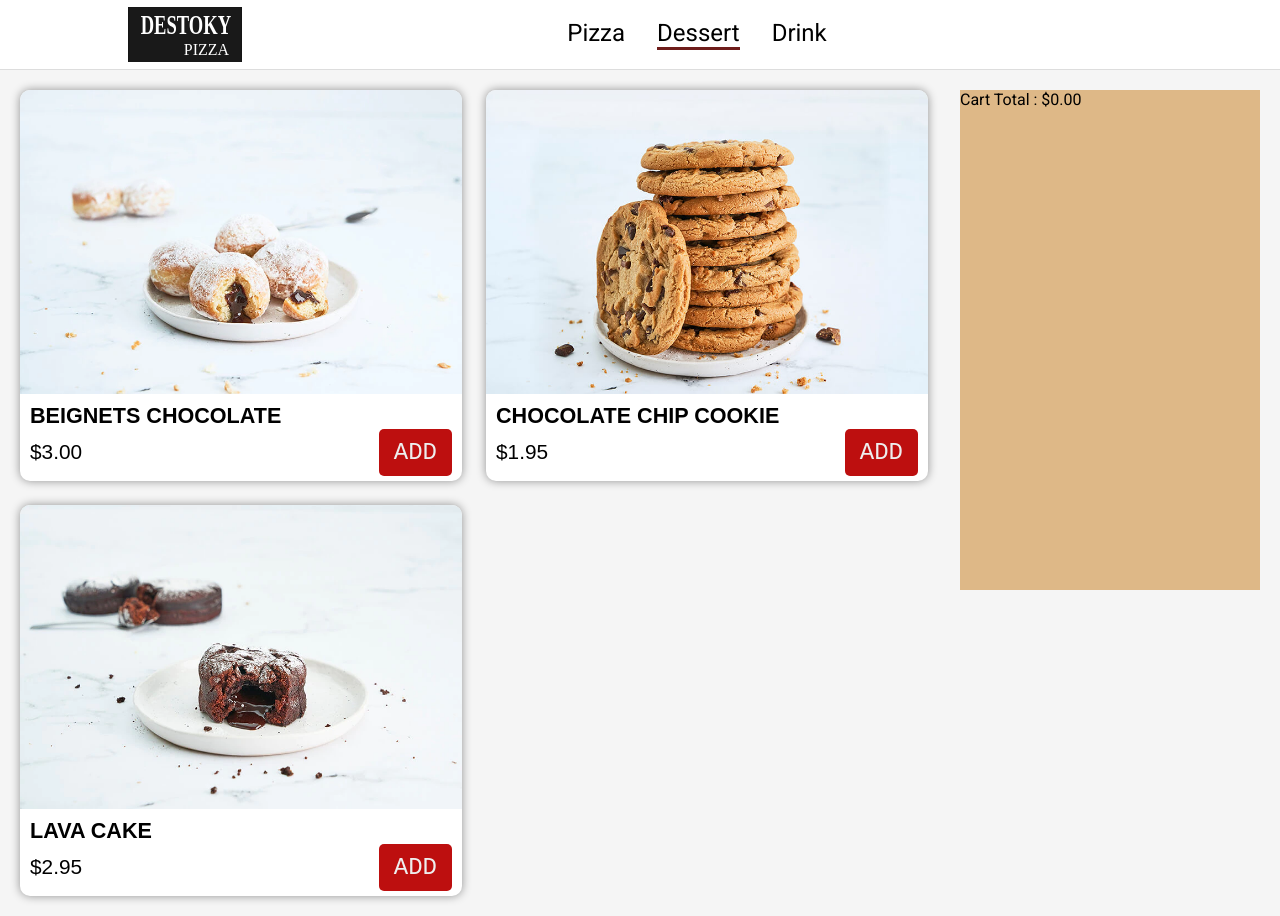
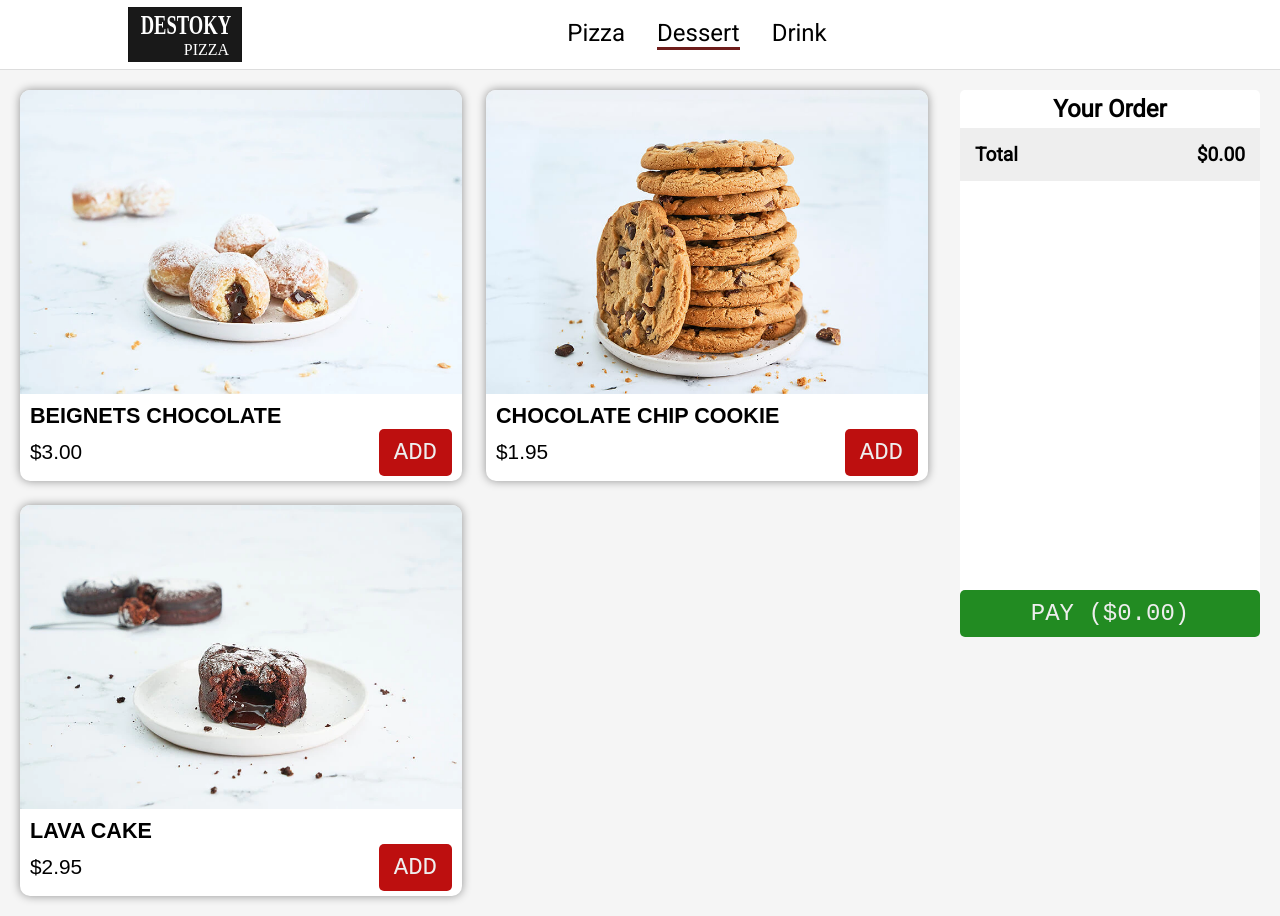
Before and after one commit to AlexandreDestoky/pizza-ordering, a React (Create React App) app: page /dessert in a window 1280 px wide. Built offline with nearby package versions, Linux system fonts and the light colour scheme.

Commit message:
Cart + Style of Cart

```diff
--- a/src/components/Cart/Cart.js
+++ b/src/components/Cart/Cart.js
@@ -1,9 +1,10 @@
 import React from "react";
 import { useSelector } from "react-redux";
 import { useDispatch } from "react-redux";
-import { Wrapper } from "./Cart.style";
+import { Total, Wrapper, CartDetail } from "./Cart.style";
 import { convToDollar } from "../../shared/helper";
 import CartProduct from "../CartProduct/CartProduct";
+import { Button } from "../../shared/Button.style";
 
 export default function Cart() {
   const dispatch = useDispatch();
@@ -13,10 +14,19 @@ export default function Cart() {
   console.log(redux);
   return (
     <Wrapper>
-      <p>Cart Total : {convToDollar(total)}</p>
-      {products.map(el => (
-        <CartProduct key={el.id} {...el} />
-      ))}
+      <CartDetail>
+        <h2>Your Order</h2>
+        <Total>
+          <span>Total</span>
+          <span>{convToDollar(total)}</span>
+        </Total>
+        {products.map(el => (
+          <CartProduct key={el.id} {...el} />
+        ))}
+      </CartDetail>
+      <Button bg="forestgreen" hover="green" full>
+        PAY ({convToDollar(total)})
+      </Button>
     </Wrapper>
   );
 }
--- a/src/components/Cart/Cart.style.js
+++ b/src/components/Cart/Cart.style.js
@@ -1,8 +1,28 @@
 import styled from "styled-components";
 
 export const Wrapper = styled.div`
-  background-color: burlywood;
-  height:500px;
+  background-color: white;
+  border-radius: 5px;
   position: sticky;
-  top:90px;
+  top: 90px;
+  height: fit-content;
+  h2 {
+    text-align: center;
+    font-weight: bold;
+    padding: 5px 0;
+  }
 `;
+
+export const Total = styled.div`
+  display: flex;
+  justify-content: space-between;
+  font-size: 1.2rem;
+  font-weight: bold;
+  background: #eee;
+  padding: 15px;
+`;
+
+export const CartDetail = styled.div`
+  height: 500px;
+  overflow: auto;
+`;
--- a/src/components/CartProduct/CartProduct.js
+++ b/src/components/CartProduct/CartProduct.js
@@ -1,17 +1,25 @@
 import React from "react";
-import { Button } from "../../shared/Button.style";
+import { useDispatch } from "react-redux";
+import { SmallButton } from "../../shared/Button.style";
 import { convToDollar } from "../../shared/helper";
+import { Wrapper } from "./CartProduct.style";
+import { addToCart,removeOfCart } from "../../features/cart/cartSlice";
 
 export default function CartProduct(props) {
+  const dispatch= useDispatch();
+
+
   return (
-    <div>
+    <Wrapper>
       <p>
-        {props.name} | {convToDollar(props.totalPrice)}
+        <span>{props.name}</span>
+        <span>{convToDollar(props.totalPrice)}</span>
       </p>
-      <Button size="sm">+</Button>
-      {props.quantity}
-      <Button size="sm">-</Button>
-      <Button size="sm">Delete</Button>
-    </div>
+      <div>
+        <SmallButton onClick={()=> dispatch(removeOfCart(props))}>-</SmallButton>
+        <span>{props.quantity}</span>
+        <SmallButton onClick={()=> dispatch(addToCart(props))}>+</SmallButton>
+      </div>
+    </Wrapper>
   );
 }
--- /dev/null
+++ b/src/components/CartProduct/CartProduct.style.js
@@ -0,0 +1,17 @@
+import styled from "styled-components";
+
+export const Wrapper = styled.div`
+  border-bottom: 1px dashed black;
+  padding:10px;
+  p {
+    display: flex;
+    justify-content: space-between;
+    margin-bottom: 10px;
+    font-size: 1.2rem;
+  }
+  div {
+    span {
+      margin:5px;
+    }
+  }
+`
--- a/src/features/cart/cartSlice.js
+++ b/src/features/cart/cartSlice.js
@@ -24,10 +24,21 @@ export const cartSlice = createSlice({
       }
       state.total = state.products.reduce((a, b) => a + b.totalPrice, 0);
     },
+    removeOfCart(state,action) {
+      const removeProduct = action.payload;
+      const product = state.products.find(product => product.id === removeProduct.id);
+      if(product.quantity > 1) {
+        product.quantity = product.quantity - 1;
+        product.totalPrice = product.totalPrice - removeProduct.price;
+      } else {
+        state.products = state.products.filter(product => product.id !== removeProduct.id)
+      }
+      state.total = state.products.reduce((a, b) => a + b.totalPrice, 0);
+    }
   },
 });
 
 // Action creators are generated for each case reducer function
-export const { addToCart } = cartSlice.actions;
+export const { addToCart ,removeOfCart} = cartSlice.actions;
 
 export default cartSlice.reducer;
--- a/src/shared/Button.style.js
+++ b/src/shared/Button.style.js
@@ -1,13 +1,28 @@
 import styled from "styled-components";
 
 export const Button = styled.button`
-  padding: ${props => props.size === "sm" ? "4px 8px" : "10px 15px"};
+  padding: 10px 15px;
   border: none;
   cursor: pointer;
-  background: #bd0f0f;
+  background: ${props => props.bg || "#bd0f0f"};
   color: #eee;
-  font-size: ${props => props.size === "sm"? "1rem" : "1.5rem"};
+  font-size: 1.5rem;
   border-radius: 5px;
+  font-family: monospace;
+  width: ${props => (props.full ? "100%" : "")};
+  &:hover {
+    background-color: ${props => props.hover || "#6f1d1b"};
+  }
+`;
+
+export const SmallButton = styled.button`
+  padding: 3px 8px;
+  border: none;
+  cursor: pointer;
+  background: grey;
+  color: #eee;
+  font-size: 1rem;
+  border-radius: 10px;
   font-family: monospace;
   &:hover {
     background-color: #6f1d1b;
```
